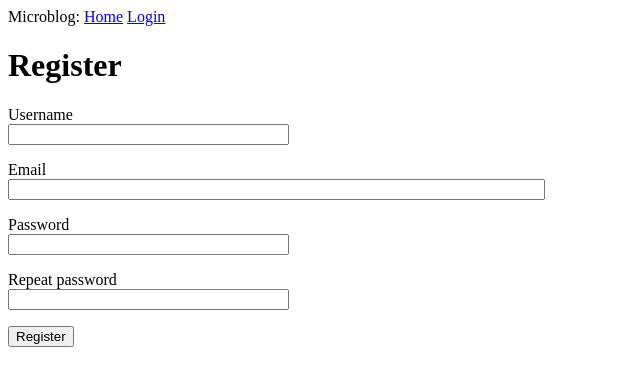
After one commit to aexpedito/flask-mega, a Flask app: page /register in a window 1280 px wide. The commit adds this page. Shown: the top 386 px of the page, without its empty margins (0-640 px from the left). Run offline with Flask 2, Linux system fonts and the light colour scheme.

Commit message:
Login Logout users ready

```diff
--- a/app/__init__.py
+++ b/app/__init__.py
@@ -2,10 +2,13 @@ from flask import Flask
 from config import Config
 from flask_sqlalchemy import SQLAlchemy
 from flask_migrate import Migrate
+from flask_login import LoginManager
 
 app = Flask(__name__)
 app.config.from_object(Config)
 db = SQLAlchemy(app)
 migrate = Migrate(app, db)
+login = LoginManager(app)
+login.login_view = 'login'
 
 from app import routes, models
--- a/app/forms.py
+++ b/app/forms.py
@@ -1,9 +1,27 @@
 from flask_wtf import FlaskForm
 from wtforms import StringField, PasswordField, BooleanField, SubmitField
-from wtforms.validators import DataRequired
+from wtforms.validators import DataRequired, ValidationError, Email, EqualTo
+from app.models import TbUser
 
 class LoginForm(FlaskForm):
     username = StringField('Username', validators=[DataRequired()])
     password = PasswordField('Password', validators=[DataRequired()])
     remember_me = BooleanField('Remember me')
     submit = SubmitField('Sign in')
+
+class RegistrationForm(FlaskForm):
+    username = StringField('Username', validators=[DataRequired()])
+    email = StringField('Email', validators=[DataRequired(), Email()])
+    password = PasswordField('Password', validators=[DataRequired()])
+    password2 = PasswordField('Repeat password', validators=[DataRequired(), EqualTo('password')])
+    submit = SubmitField('Register')
+
+    def validate_username(self, username):
+        user = TbUser.query.filter_by(user_name=username.data).first()
+        if user is not None:
+            raise ValidationError('Please use a different user name.')
+
+    def validate_email(self, email):
+        user = TbUser.query.filter_by(user_email=email.data).first()
+        if user is not None:
+            raise ValidationError('Please use a different email address.')
--- a/app/routes.py
+++ b/app/routes.py
@@ -1,14 +1,55 @@
-from flask import render_template
+from flask import render_template, redirect, url_for, flash, request
 from app import app
 from app.forms import LoginForm
+from app import db
+from app.forms import RegistrationForm
+from app.models import TbUser
+from flask_login import current_user, login_user, logout_user, login_required
+from werkzeug.urls import url_parse
 
 @app.route('/')
 @app.route('/index')
+@login_required
 def index():
-    user = {'username': 'Miguel'}
-    return render_template('index.html', title='Homme', user=user)
+    return render_template('index.html', title='Homme', user=current_user)
 
-@app.route('/login')
+@app.route('/login', methods=['GET', 'POST'])
 def login():
+    if current_user.is_authenticated:
+        return redirect(url_for('index'))
+
     form = LoginForm()
+    if form.validate_on_submit():
+        user = TbUser.query.filter_by(user_name=form.username.data).first()
+        if user is None or not user.check_password(form.password.data):
+            flash('Invalide username or password...')
+            return redirect(url_for('login'))
+        login_user(user, remember=form.remember_me.data)
+        #next page logic
+        next_page = request.args.get('next')
+        if not next_page or url_parse(next_page).netloc != '':
+            next_page = url_for('index')
+        return redirect(next_page)
     return render_template('login.html', title='Sign in', form=form)
+
+@app.route('/logout')
+def logout():
+    logout_user()
+    return redirect(url_for('index'))
+
+@app.route('/register', methods=['GET', 'POST'])
+def register():
+    if current_user.is_authenticated:
+        return redirect(url_for('index'))
+
+    form = RegistrationForm()
+    if form.validate_on_submit():
+        user = TbUser(user_name=form.username.data, user_email=form.email.data)
+        user.set_password(form.password.data)
+        #TODO user.set_userid()
+        db.session.add(user)
+        db.session.commit()
+        flash('You are registered now')
+        return redirect(url_for('login'))
+
+    return render_template('register.html', title='Register', form=form)
--- a/app/templates/base.html
+++ b/app/templates/base.html
@@ -10,7 +10,11 @@
     <body>
         <div>Microblog:
             <a href="/index">Home</a>
-            <a href="/login">Login</a>
+            {% if current_user.is_anonymous %}
+            <a href="{{url_for('login')}}">Login</a>
+            {% else %}
+            <a href="{{url_for('logout')}}">Logout</a>
+            {% endif %}
         </div>
         {% block content %}{% endblock %}
     </body>
--- a/app/templates/index.html
+++ b/app/templates/index.html
@@ -1,5 +1,5 @@
 {% extends "base.html" %}
 
 {% block content %}
-    <h1>Hi, {{ user.username }}!</h1>
+    <h1>Hi, {{ user.user_name }}!</h1>
 {% endblock %}
--- a/app/templates/login.html
+++ b/app/templates/login.html
@@ -15,5 +15,7 @@
         </p>
         <p>{{ form.remember_me() }} {{ form.remember_me.label }}</p>
         <p>{{ form.submit() }}</p>
+
+         <p>New User? <a href="{{ url_for('register') }}">Click to Register!</a></p>
     </form>
 {% endblock %}
--- /dev/null
+++ b/app/templates/register.html
@@ -0,0 +1,37 @@
+{% extends "base.html" %}
+
+{% block content %}
+    <h1>Register</h1>
+    <form action="" method="post">
+        {{ form.hidden_tag() }}
+        <p>
+            {{ form.username.label }}<br>
+            {{ form.username(size=32) }}<br>
+            {% for error in form.username.errors %}
+            <span style="color: red;">[{{ error }}]</span>
+            {% endfor %}
+        </p>
+        <p>
+            {{ form.email.label }}<br>
+            {{ form.email(size=64) }}<br>
+            {% for error in form.email.errors %}
+            <span style="color: red;">[{{ error }}]</span>
+            {% endfor %}
+        </p>
+        <p>
+            {{ form.password.label }}<br>
+            {{ form.password(size=32) }}<br>
+            {% for error in form.password.errors %}
+            <span style="color: red;">[{{ error }}]</span>
+            {% endfor %}
+        </p>
+        <p>
+            {{ form.password2.label }}<br>
+            {{ form.password2(size=32) }}<br>
+            {% for error in form.password2.errors %}
+            <span style="color: red;">[{{ error }}]</span>
+            {% endfor %}
+        </p>
+        <p>{{ form.submit() }}</p>
+    </form>
+{% endblock %}
--- a/requirements.txt
+++ b/requirements.txt
@@ -2,6 +2,7 @@ alembic==1.0.8
 Click==7.0
 cx-Oracle==7.1.2
 Flask==1.0.2
+Flask-Login==0.4.1
 Flask-Migrate==2.4.0
 Flask-SQLAlchemy==2.3.2
 Flask-WTF==0.14.2
```
Also changed, not shown: app/models.py (+26 -1 lines), 1 other file.
